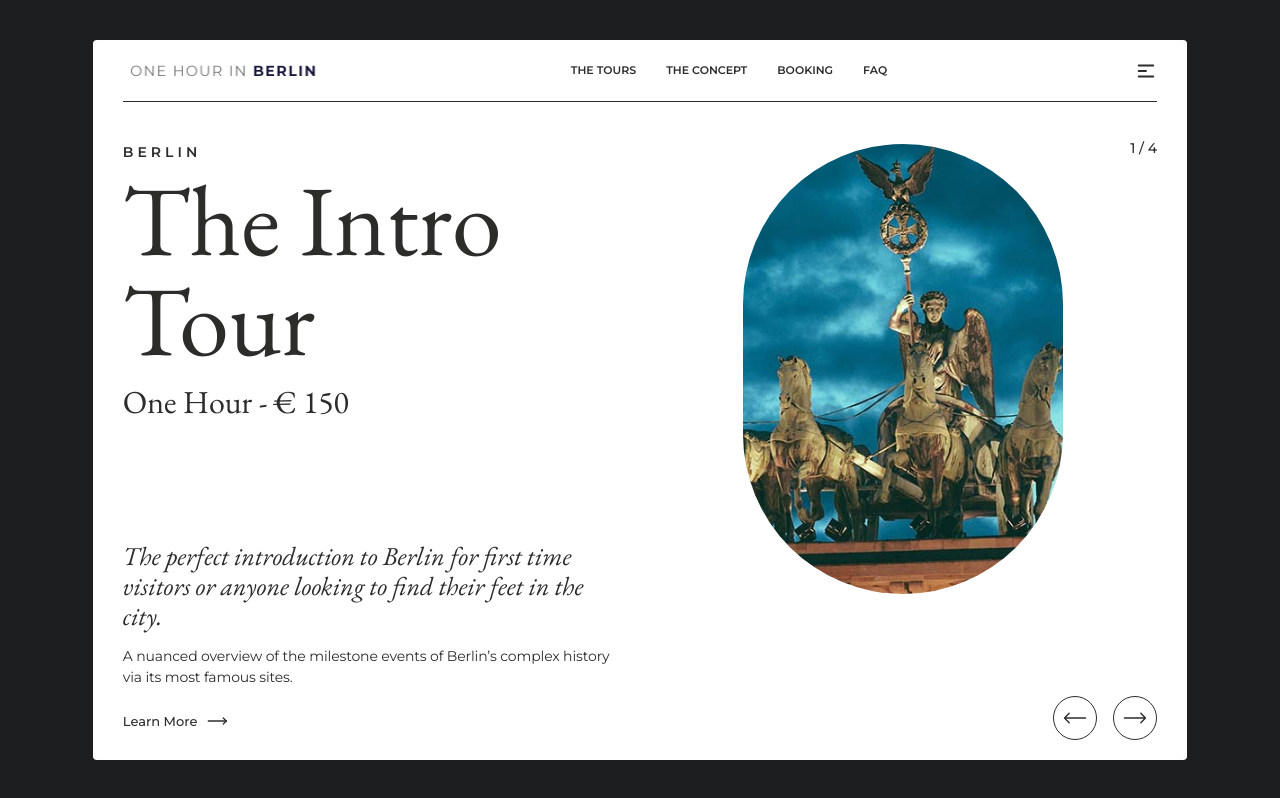
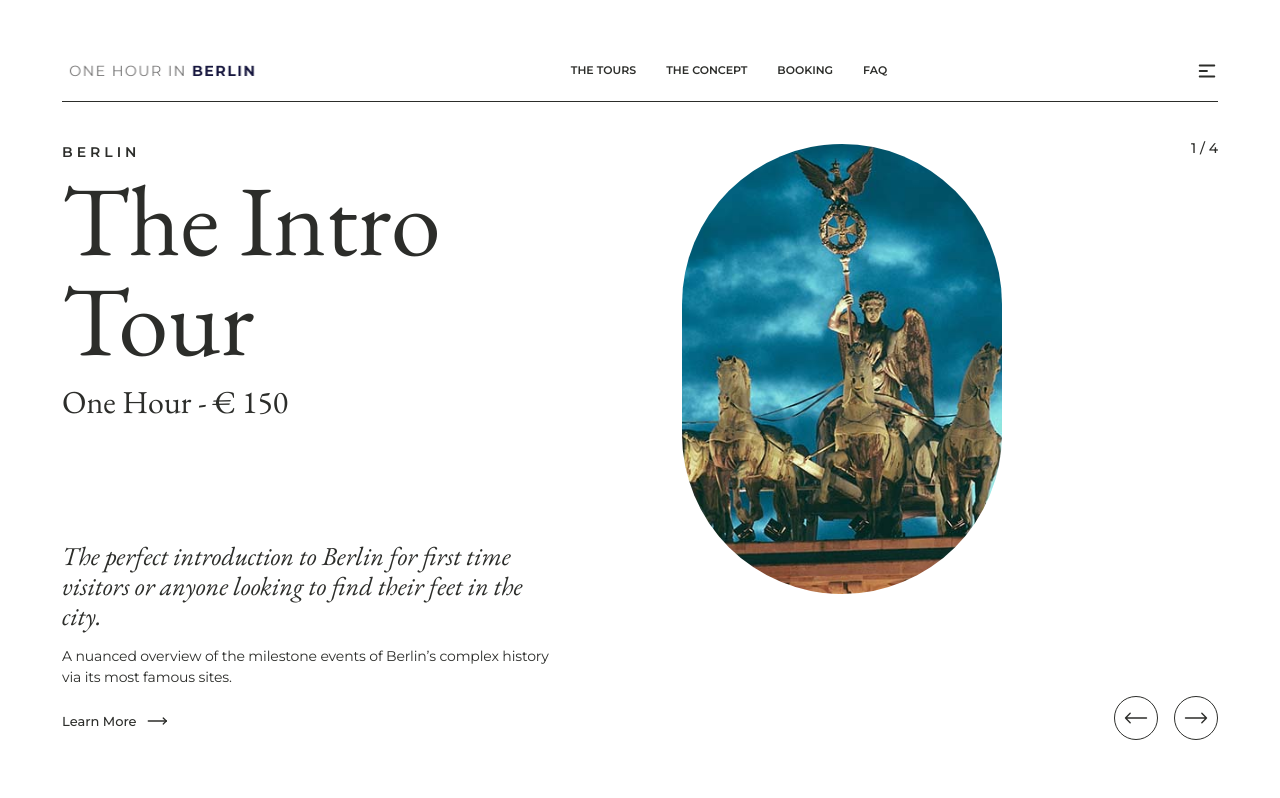
Before and after one commit to mrob-dev/onehourinberlin, a plain HTML site: page index.html in a window 1280 px wide. Drawn offline with nearby package versions, Linux system fonts and the light colour scheme.

Commit message:
change body colour

```diff
--- a/style.css
+++ b/style.css
@@ -37,7 +37,7 @@ h3 {
 
 body {
   font-family: var(--body-font);
-  background-color: #1d1e20;
+  background-color: var(--main-color);
   display: flex;
   justify-content: center;
   align-items: center;
@@ -54,17 +54,17 @@ body {
 }
 
 .container {
-  max-width: 90%;
+  max-width: 100%;
   border-radius: 4px;
   max-height: 100%;
   height: 90vh;
-  width: 900%;
+
   display: flex;
   flex-direction: column;
   scroll-behavior: smooth;
   background-color: #ffffff;
   padding: 0 30px;
-  overflow-y: auto;
+  overflow-y: hidden;
   overflow-x: hidden;
   position: relative;
 }
```
